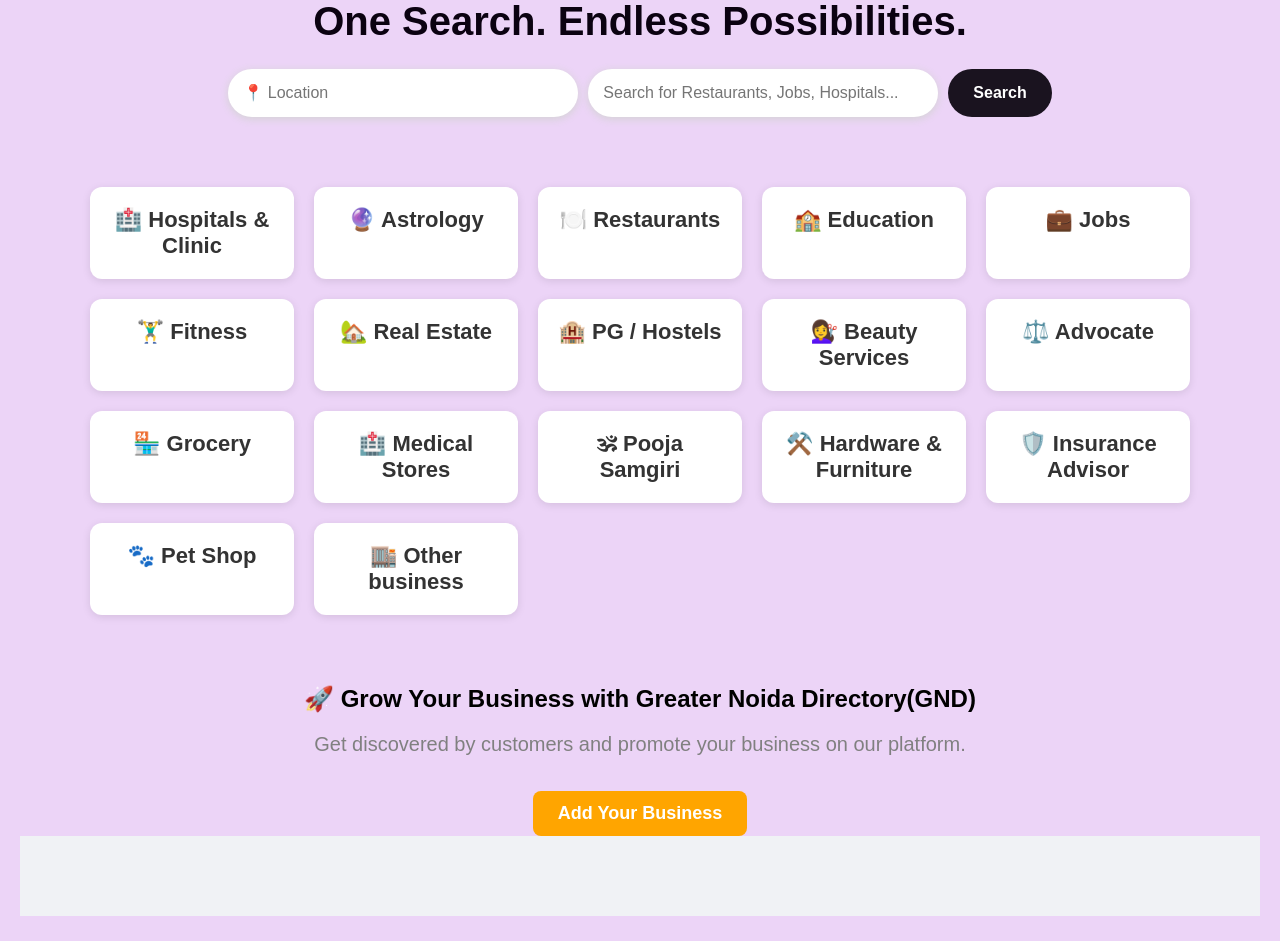
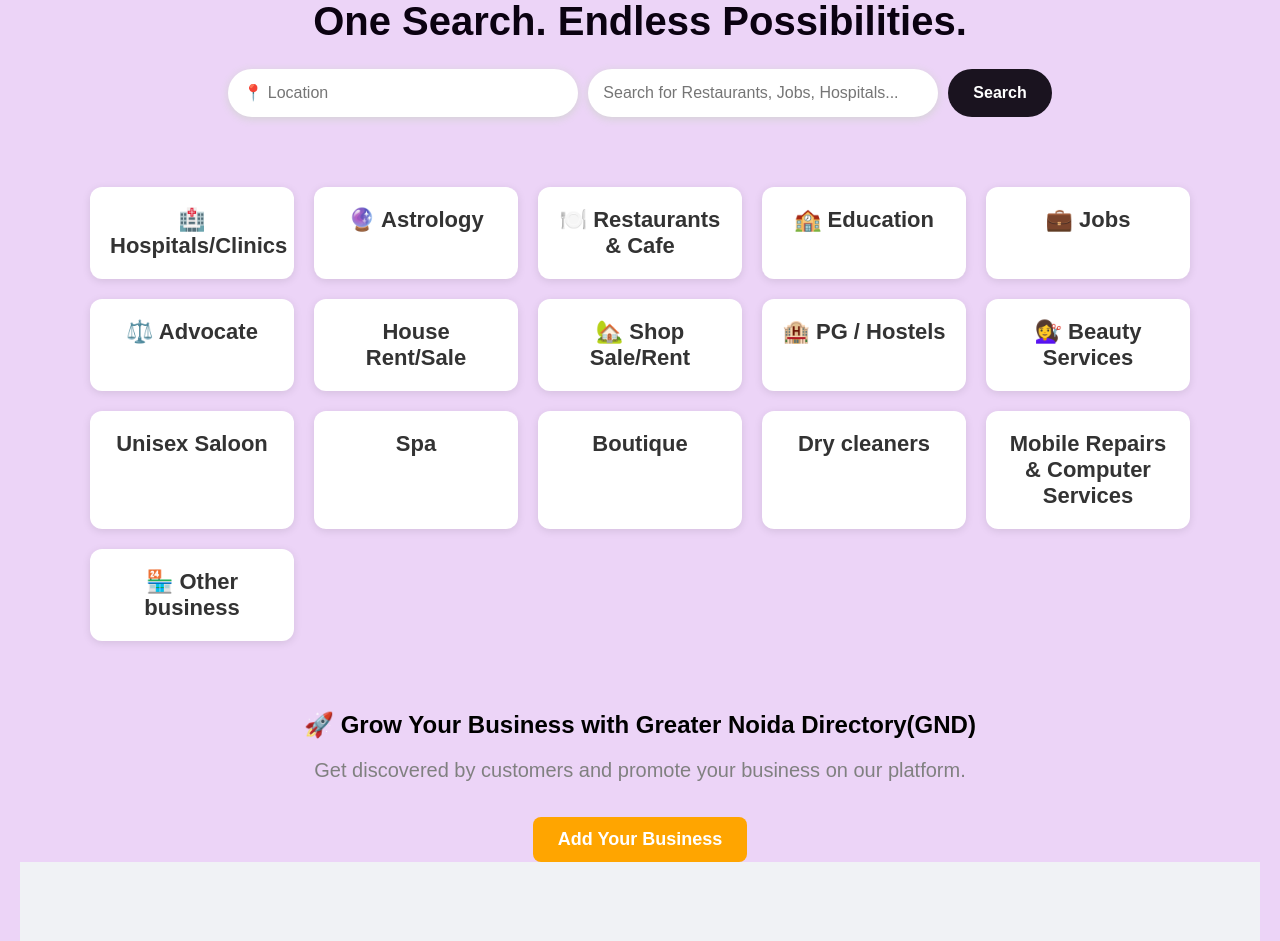
Before and after one commit to shripandit1986-dotcom/Greater-Noida-Directory-GND-, a Flask app: page / in a window 1280 px wide. Shown: the part 235-1176 px from the top of the page. Run offline with Flask 3, Linux system fonts and the light colour scheme; some libraries are stand-ins or nearby versions.

Commit message:
Update index.html

```diff
--- a/templates/index.html
+++ b/templates/index.html
@@ -56,40 +56,38 @@
 
 
 <section class="services">
-
-    <a href="/category/Hospital & Clinic" class="service-card">🏥 Hospitals & Clinic</a>
+    <a href="/category/Hospitals/Clinics" class="service-card">🏥 Hospitals/Clinics</a>
 
     <a href="/category/Astrology" class="service-card">🔮 Astrology</a>
 
-    <a href="/category/Restaurant" class="service-card">🍽️ Restaurants</a>
+    <a href="/category/Restaurant & Cafe" class="service-card">🍽️ Restaurants & Cafe</a>
 
     <a href="/category/Education" class="service-card">🏫 Education</a>
 
     <a href="/category/Jobs" class="service-card">💼 Jobs</a>
 
-    <a href="/category/Fitness" class="service-card">🏋️‍♂️ Fitness</a>
+    <a href="/category/Advocate" class="service-card">⚖️ Advocate</a>
 
-    <a href="/category/RealEstate" class="service-card">🏡 Real Estate</a>
+    <a href="/category/House Rent/Sale" class="service-card">House Rent/Sale</a>
+
+    <a href="/category/Shop Sale/Rent" class="service-card">🏡 Shop Sale/Rent</a>
 
     <a href="/category/PG" class="service-card">🏨 PG / Hostels</a>
 
     <a href="/category/Beauty" class="service-card">💇‍♀️ Beauty Services</a>
 
-    <a href="/category/Advocate" class="service-card">⚖️ Advocate</a>
+    <a href="/category/Unisex Saloon" class="service-card">Unisex Saloon</a>
 
-    <a href="/category/Grocery" class="service-card">🏪 Grocery</a>
+    <a href="/category/Spa" class="service-card">Spa</a>
 
-    <a href="/category/Medical stores" class="service-card">🏥 Medical Stores</a>
+    <a href="/category/Boutique" class="service-card">Boutique</a>
 
-    <a href="/category/Pooja Samgiri" class="service-card">🕉 Pooja Samgiri</a>
+    <a href="/category/Dry Cleaners" class="service-card">Dry cleaners</a>
 
-    <a href="/category/Hardware & Furniture" class="service-card">⚒️ Hardware & Furniture</a>
+    <a href="/category/Mobile Repairs & Computer Services" class="service-card">Mobile Repairs & Computer Services</a>
 
-    <a href="/category/Insurance Advisor" class="service-card">🛡️ Insurance Advisor</a>
+    <a href="/category/Other business" class="service-card">🏪 Other business</a>
 
-    <a href="/category/Pet Shop" class="service-card">🐾 Pet Shop</a>
-
-    <a href="/category/Other business" class="service-card">🏬 Other business</a>
 
 </section>
 
```
